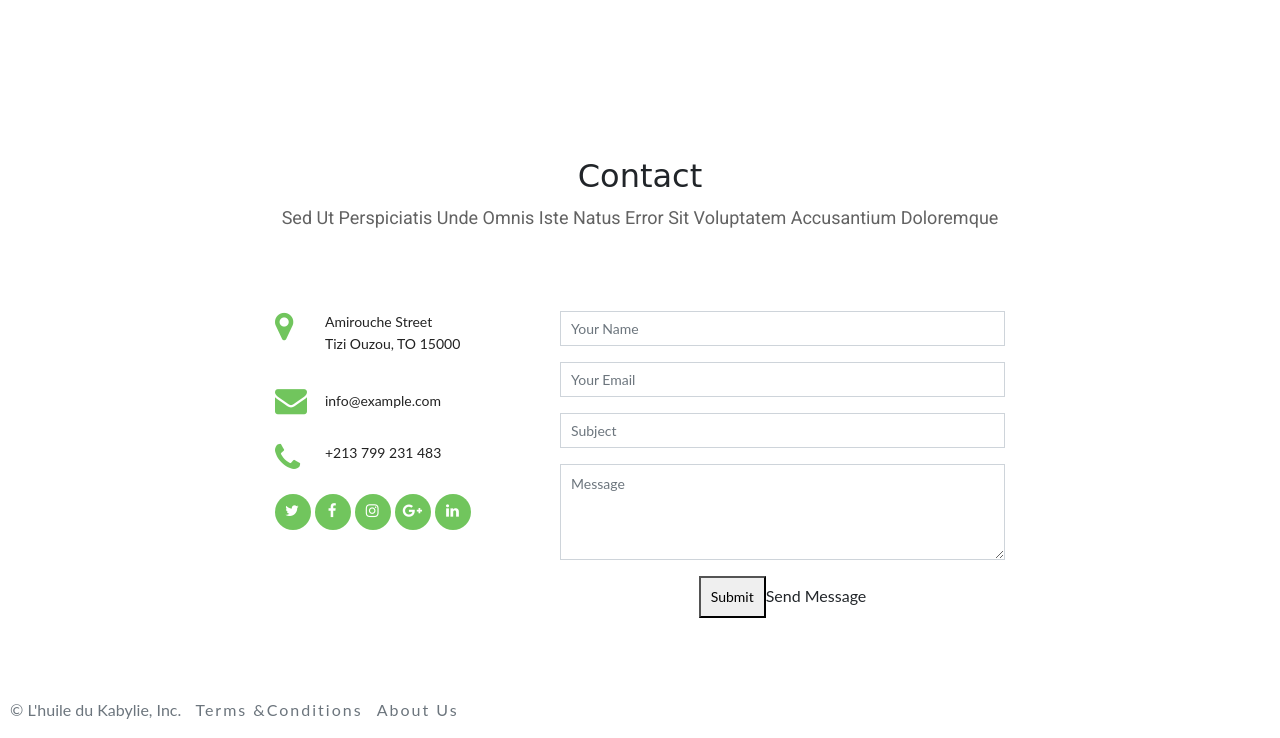
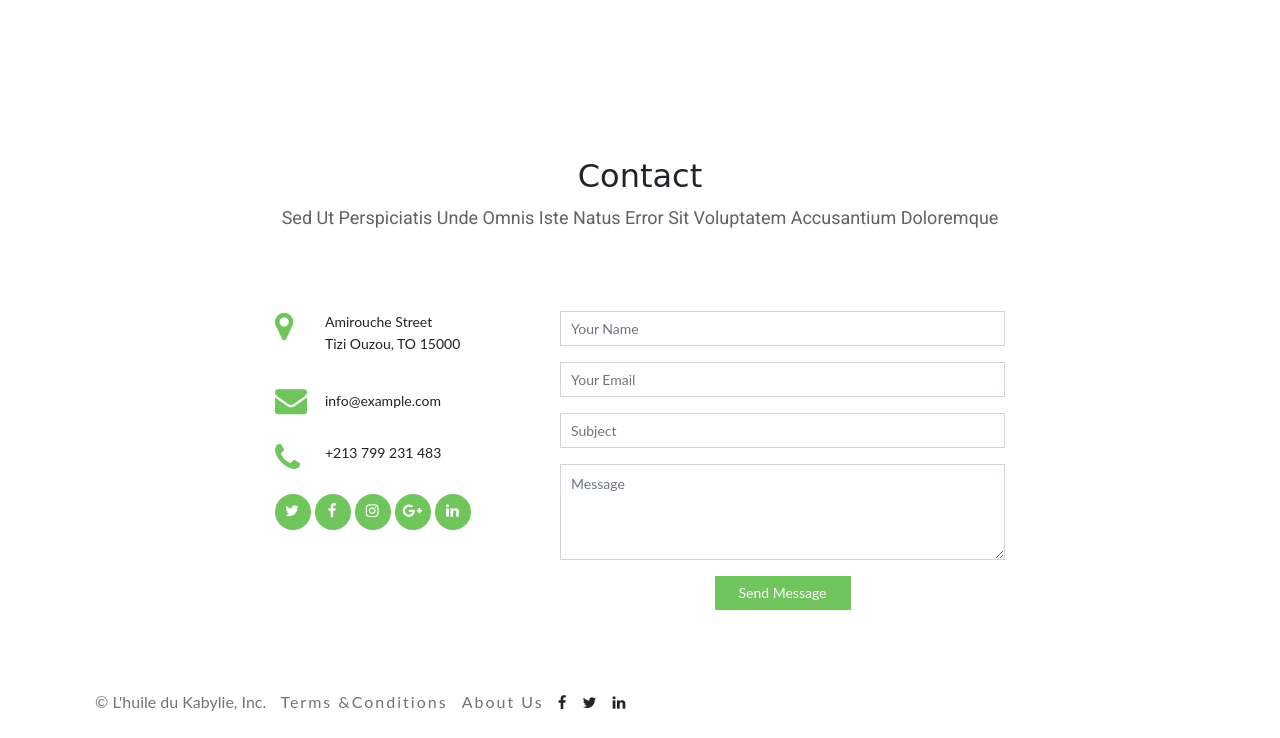
Before and after one commit to JuvasArray/landing-page, a website: page index.html in a window 1280 px wide. Shown: the part 3076-3814 px from the top of the page. Drawn offline with nearby package versions, Linux system fonts and the light colour scheme.

Commit message:
Finished version 1.0.1

```diff
--- a/css/styles.css
+++ b/css/styles.css
@@ -276,7 +276,7 @@ b, strong {
   line-height: 1;
 }
 
-#contact .form button[type=submit] {
+#contact .form input[type=submit] {
   background: #71c55d;
   border: 0;
   padding: 10px 24px;
--- a/index.html
+++ b/index.html
@@ -208,7 +208,8 @@
         <div class="row">
             <div class="col-md-6 col-lg-4">
                 <div class="card">
-                    <a class="card-img" href="#"><img class="img-fluid" src="images/olives_huile.jpeg" alt="olives and huile"></a>
+                    <a class="card-img" href="#"><img class="img-fluid" src="images/olives_huile.jpeg"
+                                                      alt="olives and huile"></a>
                     <div>
                         <div class="card-body">
                             <h4 class="card-title"><a href="#">Lorem ipsum dolor sit amet, consectetur adipisicing
@@ -220,7 +221,8 @@
                         </div>
                     </div>
                 </div>
-            </div><div class="col-md-6 col-lg-4">
+            </div>
+            <div class="col-md-6 col-lg-4">
                 <div class="card">
                     <a class="card-img" href="#"><img class="img-fluid" src="images/olives1.jpeg" alt="olives"></a>
                     <div>
@@ -234,9 +236,11 @@
                         </div>
                     </div>
                 </div>
-        </div><div class="col-md-6 col-lg-4">
+            </div>
+            <div class="col-md-6 col-lg-4">
                 <div class="card">
-                <a class="card-img" href="#"><img class="img-fluid" src="images/champs_olives.jpg" alt="Olives champs"></a>
+                    <a class="card-img" href="#"><img class="img-fluid" src="images/champs_olives.jpg"
+                                                      alt="Olives champs"></a>
                     <div>
                         <div class="card-body">
                             <h4 class="card-title"><a href="#">Lorem ipsum dolor sit amet, consectetur adipisicing
@@ -317,7 +321,7 @@
                             <div class="validation"></div>
                         </div>
                         <div class="text-center">
-                            <input id="submit" type="submit">Send Message</input>
+                            <input id="submit" type="submit" value="Send Message">
                         </div>
                     </form>
                 </div>
@@ -331,11 +335,16 @@
 
 <!-- ================ Start Features Area =================== -->
 <footer class="footer">
-    <ul class="list-unstyled justify-content-center">
+    <div class="container">
+        <ul class="list-unstyled">
             <li class="text-muted">&copy; L'huile du Kabylie, Inc.</li>
             <li class="text-muted"><a href="">Terms &amp;Conditions</a></li>
             <li class="text-muted"><a href="">About Us</a></li>
+            <li><a href="#" target="_blank"><i class="fa fa-facebook"></i></a></li>
+            <li><a href="#" target="_blank"><i class="fa fa-twitter"></i></a></li>
+            <li><a href="#" target="_blank"><i class="fa fa-linkedin"></i></a></li>
         </ul>
+    </div>
 </footer>
 
 <!-- ================ End Features Area ===================== -->
```
Lines whose indentation alone changed are shown as unchanged.
